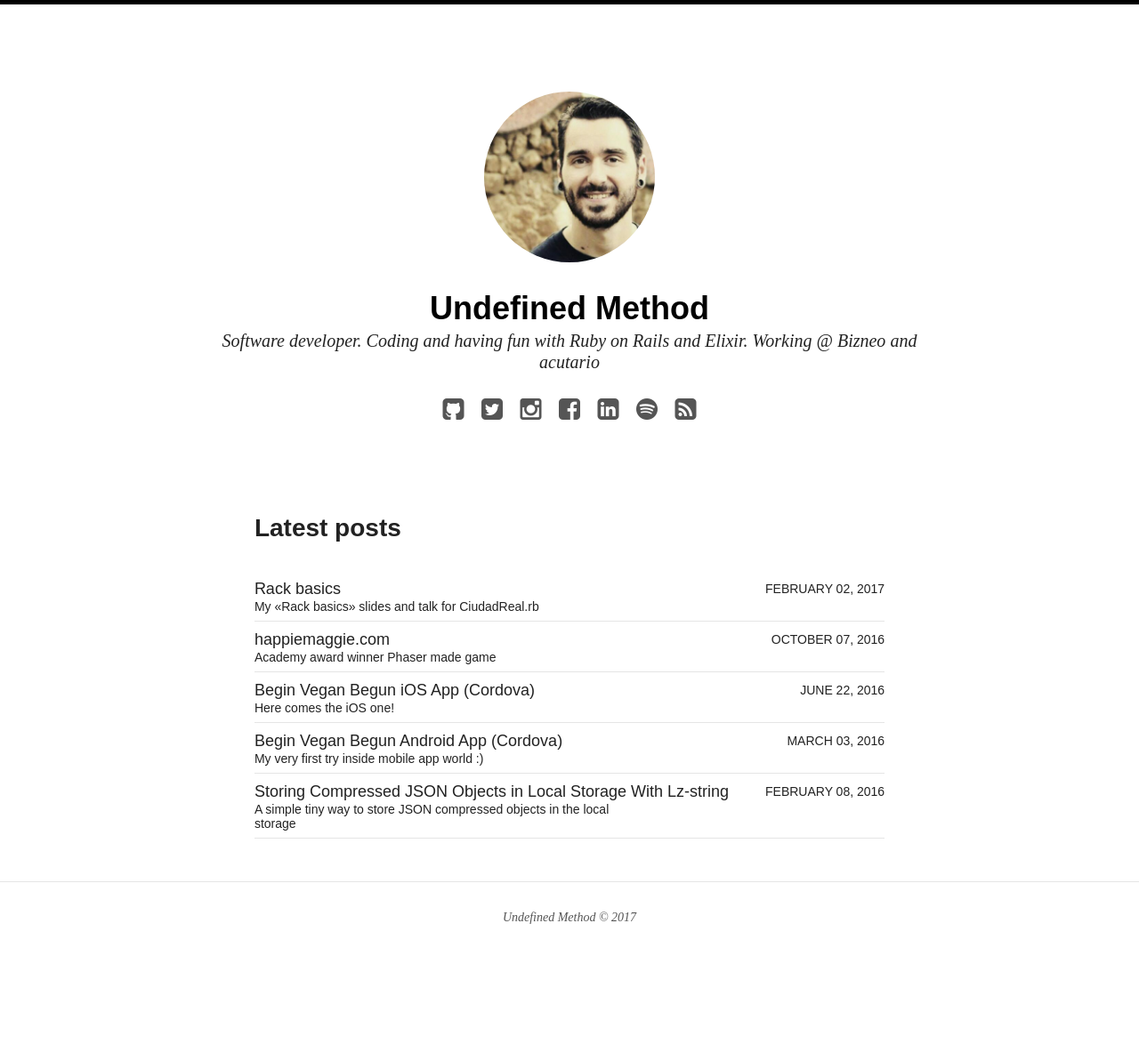
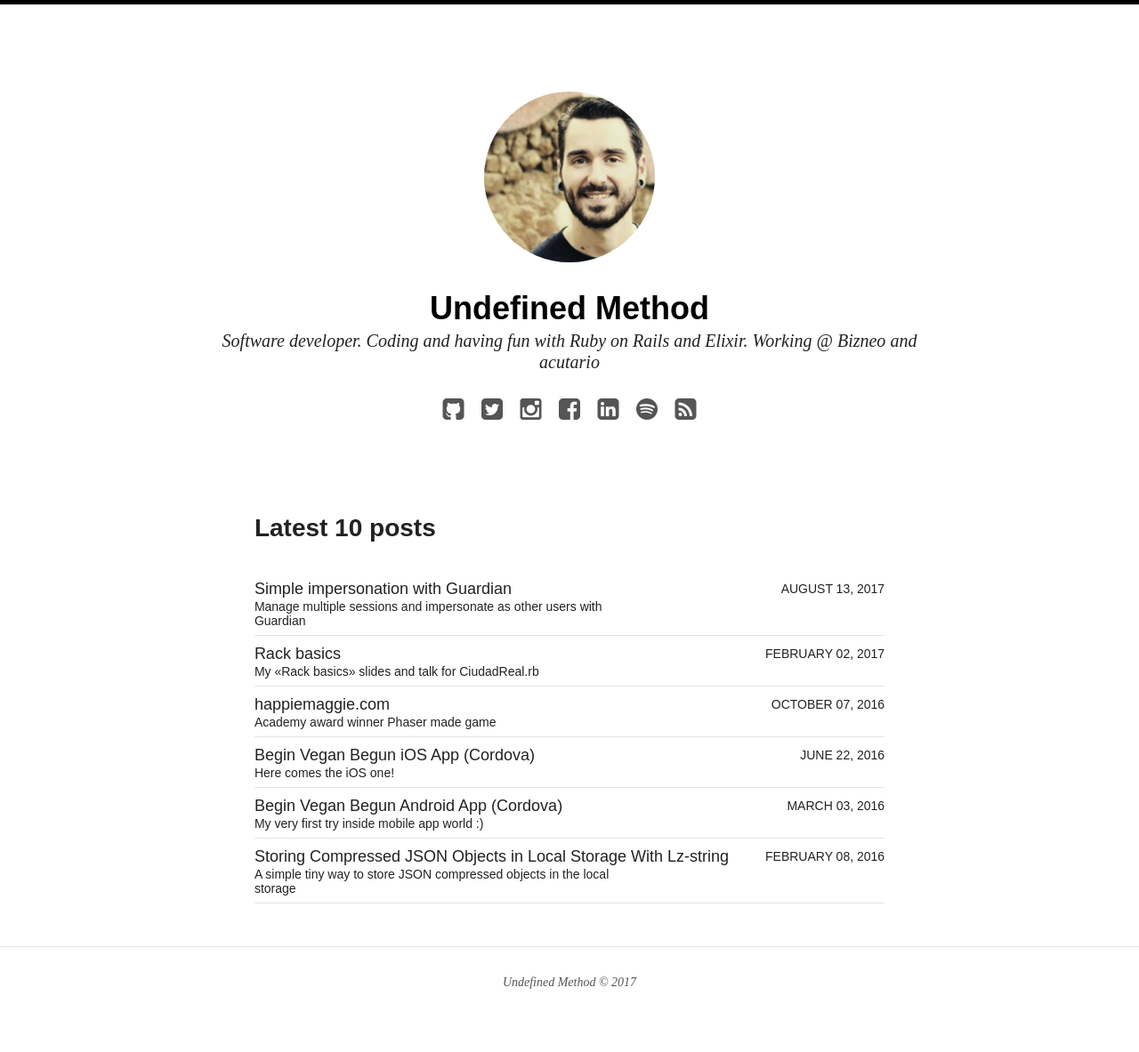
Before and after one commit to enoliglesias/enoliglesias.github.io, a Jekyll site: the page built from index.html, in a window 1280 px wide. Shown: the whole page at 89% size. Built offline with Jekyll 4.4.1, drawn with Linux system fonts in a browser that asks for light colours; nearby versions of some CDN libraries; before the commit the page ends 1110 px from its top, so only the background shows below that; some of the changed lines change nothing that is shown.

Commit message:
Add new post: "simple impersonation with guardian"

```diff
--- /dev/null
+++ b/_posts/2017-08-13-simple-impersonation-with-guardian.markdown
@@ -0,0 +1,183 @@
+---
+layout: post
+title: Simple impersonation with Guardian
+modified:
+share: true
+categories: blog
+excerpt: Manage multiple sessions and impersonate as other users with Guardian
+comments: true
+tags: [elixir, guardian, phoenix, impersonate, session]
+date: 2017-08-13T18:00:00+01:00
+---
+
+
+Hi there! Today I would like to write about how to add the feature of impersonation in your Phoenix app. In this post we won't talk about how to add Guardian login. I'm going to assume that you already have Guardian in your app.
+
+## What's Guardian:
+
+> An authentication framework for use with Elixir applications.
+
+You can read about it [here](https://github.com/ueberauth/guardian){:target="_blank"}
+
+## The approach:
+
+The main idea it's pretty simple: Guardian allow us to have multiple sessions. So we'll take in advantage this feature and we're going to create a couple of sessions, with different key, every time a user do login. Thereby when we perform an impersonation we'll change the current user, but we'll maintain the second session untouched, in order to know who we were before.
+
+## The code:
+
+### Main idea
+
+The first of all, that cover the main idea, it's to add in your `create` method of your `sessions_controller.ex`, a new sign in with a custom key. In this example I'm going to use `impersonated_user`:
+
+~~~ elixir
+def create(conn, params = %{}) do
+  conn
+  |> put_flash(:info, "Logged in.")
+  |> Guardian.Plug.sign_in(user)
+  |> Guardian.Plug.sing_in(user, :access, key: :impersonated_user)
+  |> redirect(to: user_path(conn, :index))
+end
+~~~
+
+Also, we need to «activate» this new key in our pipelines. So you need to go to your `router.ex` file, and edit the `browser_session` pipeline. It should look like this:
+
+~~~ elixir
+pipeline :browser_session do
+  plug Guardian.Plug.VerifySession
+  plug Guardian.Plug.LoadResource
+  plug Guardian.Plug.VerifySession, key: :impersonated_user
+  plug Guardian.Plug.LoadResource, key: :impersonated_user
+end
+~~~
+
+(Also you can create a new pipeline for `impersonated_user` and add it wherever you need)
+
+
+With this, in our `Guardian.Plug` resource, we have a couple of JWT with the user info, but differentiated by its key.
+
+You can access to the info with:
+
+~~~ elixir
+Guardian.Plug.current_resource(conn)
+Guardian.Plug.current_resource(conn, :impersonated_user)
+~~~
+
+The next thing we need to do, it's to store this info into the connection assigns. In order to be able to access it by `conn.assigns.impersonated_user`. For this pourpose, we're going to create a `Plug`, in our plugs folder.
+
+~~~ elixir
+defmodule App.Plug.ImpersonatedUser do
+  import Plug.Conn
+
+  def init(opts), do: opts
+
+  def call(conn, _opts) do
+    impersonated_user = Guardian.Plug.current_resource(conn, :impersonated_user)
+    assign(conn, :impersonated_user, impersonated_user)
+  end
+end
+~~~
+
+Now we need to add this `Plug` to our pipelines. For example, in our `authenticated_user`. That manage the user authentication. Once again, in our `router.ex`:
+
+~~~ elixir
+pipeline :authenticated_user do
+  plug Guardian.Plug.EnsureAuthenticated, handler: App.SessionController
+  plug Guardian.Plug.EnsureResource, handler: App.SessionController
+  plug App.Plug.CurrentUser
+  plug App.Plug.ImpersonatedUser
+end
+~~~
+
+### Impersonation
+
+Okay! Now we're prepared to make the impersonation. For doing this, we're creating a new controller that will change the current user by the one we want to supplant.
+
+~~~ elixir
+defmodule App.ImpersonateController do
+  use App.Web, :controller
+
+  alias App.User
+  alias App.Repo
+
+  def impersonate(conn, %{"impersonated" => %{"user_id" => user_id}}) do
+    user = Repo.get(User, user_id)
+    impersonated_user = conn.assigns.current_user
+
+    conn
+    |> Guardian.Plug.sign_out
+    |> Guardian.Plug.sign_in(user)
+    |> Guardian.Plug.sign_in(impersonated_user, :access, key: :impersonated_user)
+    |> redirect(to: "/")
+  end
+
+  def stop_impersonation(conn, _params) do
+    impersonated_user = conn.assigns.impersonated_user
+
+    conn
+    |> Guardian.Plug.sign_out
+    |> Guardian.Plug.sign_in(impersonated_user)
+    |> Guardian.Plug.sign_in(impersonated_user, :access, key: :impersonated_user)
+    |> redirect(to: "/")
+  end
+end
+~~~
+
+Easy peasy, right? We are login as the requested user and storing the original/real user in the `impersonated_user`. Thus we're managing 2 sessions at the same time.
+
+The next thing you need to add it's a form that sends the info to our `impersonate` method. Also, you need to add a link to `stop_impersonation`. But I don't want to spread out. I think that the main, and important, idea it's explained xP
+
+### Test!
+
+Yep, tests always matters. I'm going to assume that you already have a `conn_case.ex` or similar, that have a `guardian_login` method. So we need to add the new `:impersonated_user` sing_in in there. After that, our `guardian_login` method should look like this:
+
+~~~ elixir
+def guardian_login(%Plug.Conn{} = conn, user, token, opts) do
+  conn
+    |> bypass_through(App.Router, [:browser])
+    |> get("/")
+    |> Guardian.Plug.sign_in(user)
+    |> Guardian.Plug.sign_in(user, :access, key: :impersonated_user)
+    |> send_resp(200, "Flush the session yo")
+    |> recycle()
+end
+~~~
+
+Then, our tests:
+
+~~~ elixir
+defmodule App.ImpersonateControllerTest do
+  use App.ConnCase
+  alias App.Test.Helper
+
+  setup do
+    admin = insert(:admin)
+    user = insert(:user)
+    conn = guardian_login(conn, admin, :token, [])
+
+    {:ok, %{conn: conn, admin: admin, user: user}}
+  end
+
+  describe "[POST] impersonate" do
+    test "change current user when impersonating", %{conn: conn, admin: admin, user: user} do
+      conn = post conn, impersonate_path(conn, :impersonate), impersonated: %{"user_id" => user.id}
+
+      assert Guardian.Plug.current_resource(conn).id == user.id
+      assert Guardian.Plug.current_resource(conn, :impersonated_user).id == admin.id
+    end
+  end
+
+  describe "[GET] stop_impersonation" do
+    test "stop impersonation when user is impersonated", %{conn: conn, admin: admin, user: user} do
+      conn = post conn, impersonate_path(conn, :impersonate), impersonated: %{"user_id" => user.id}
+      conn = get conn, stop_impersonation_path(conn, :stop_impersonation)
+
+      assert Guardian.Plug.current_resource(conn).id == admin.id
+      assert Guardian.Plug.current_resource(conn, :impersonated_user).id == admin.id
+    end
+  end
+end
+~~~
+
+I wanted to talk about the test because as you can see, the `assert` it's against `Guardian.Plug.current_resource` instead of `conn.assigns`. This is because the assigns are set in every request, passing through the pipelines. So, when the server returns the response, no pipeline are executed. And the assigns are not updated with the new info. So we need to assert against the info in the plug. That extract the info directly from the JWT token, instead of the conn. (I hope I have explained this xD)
+
+And that's all! I hope you find it useful. You can find me on twitter [@enoliglesias](https://twitter.com/enoliglesias){:target="_blank"} for whatever you want to ask x)
--- a/index.html
+++ b/index.html
@@ -5,9 +5,9 @@ excerpt: Undefined Method is the personal blog of Enol Iglesias, a Ruby on Rails
 tags: undefined method, enol iglesias, ruby on rails, ruby, coding blog, developer
 ---
 
-<h3 class="latest-home">Latest posts</h3>
+<h3 class="latest-home">Latest 10 posts</h3>
 <ul class="post-list">
-{% for post in site.posts limit:5 %}
+{% for post in site.posts limit:10 %}
   <li><article><a href="{{ site.url }}{{ post.url }}">{{ post.title }} <span class="entry-date"><time datetime="{{ post.date | date_to_xmlschema }}">{{ post.date | date: "%B %d, %Y" }}</time></span>{% if post.excerpt %} <span class="excerpt">{{ post.excerpt }}</span>{% endif %}</a></article></li>
 {% endfor %}
 </ul>
```
